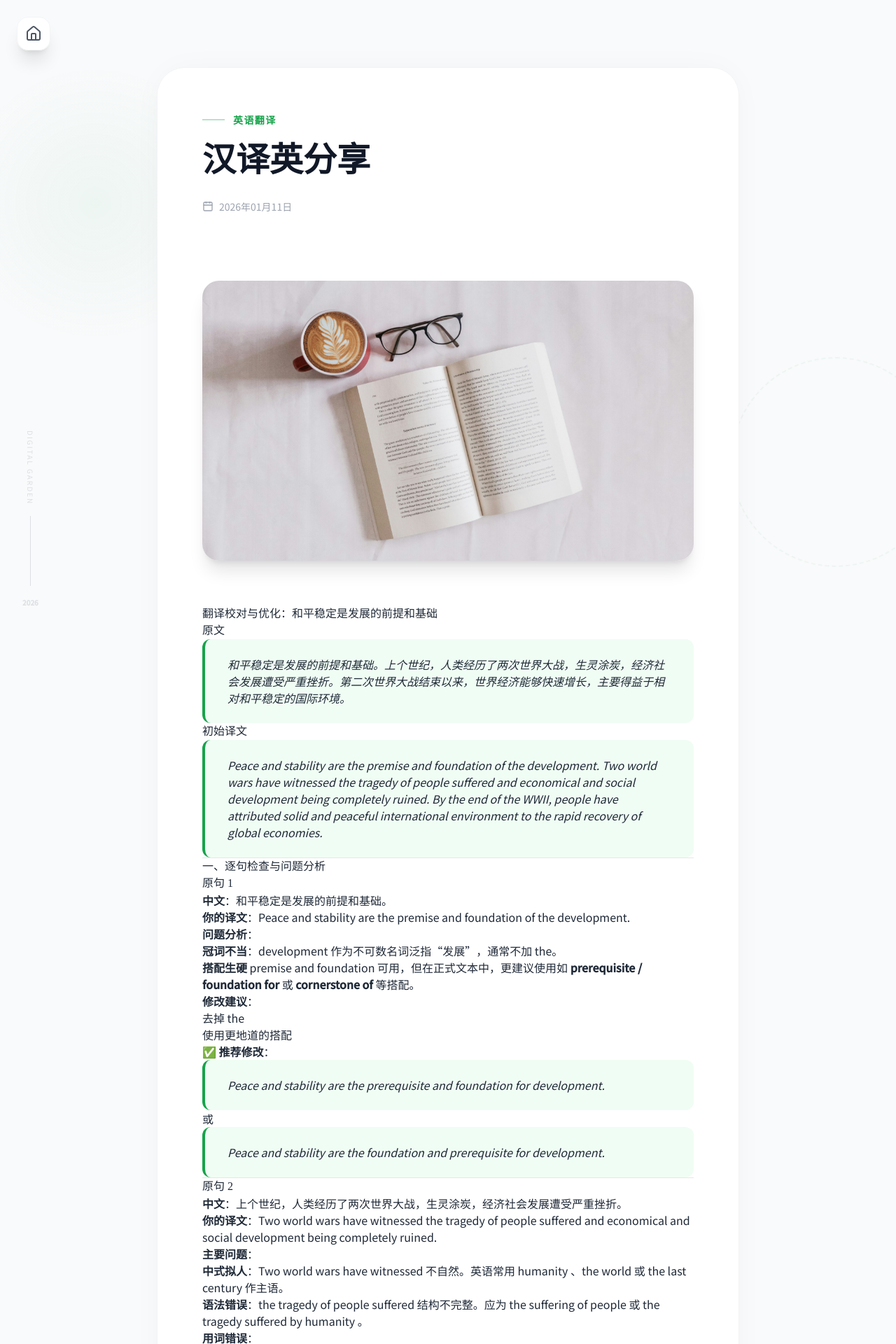
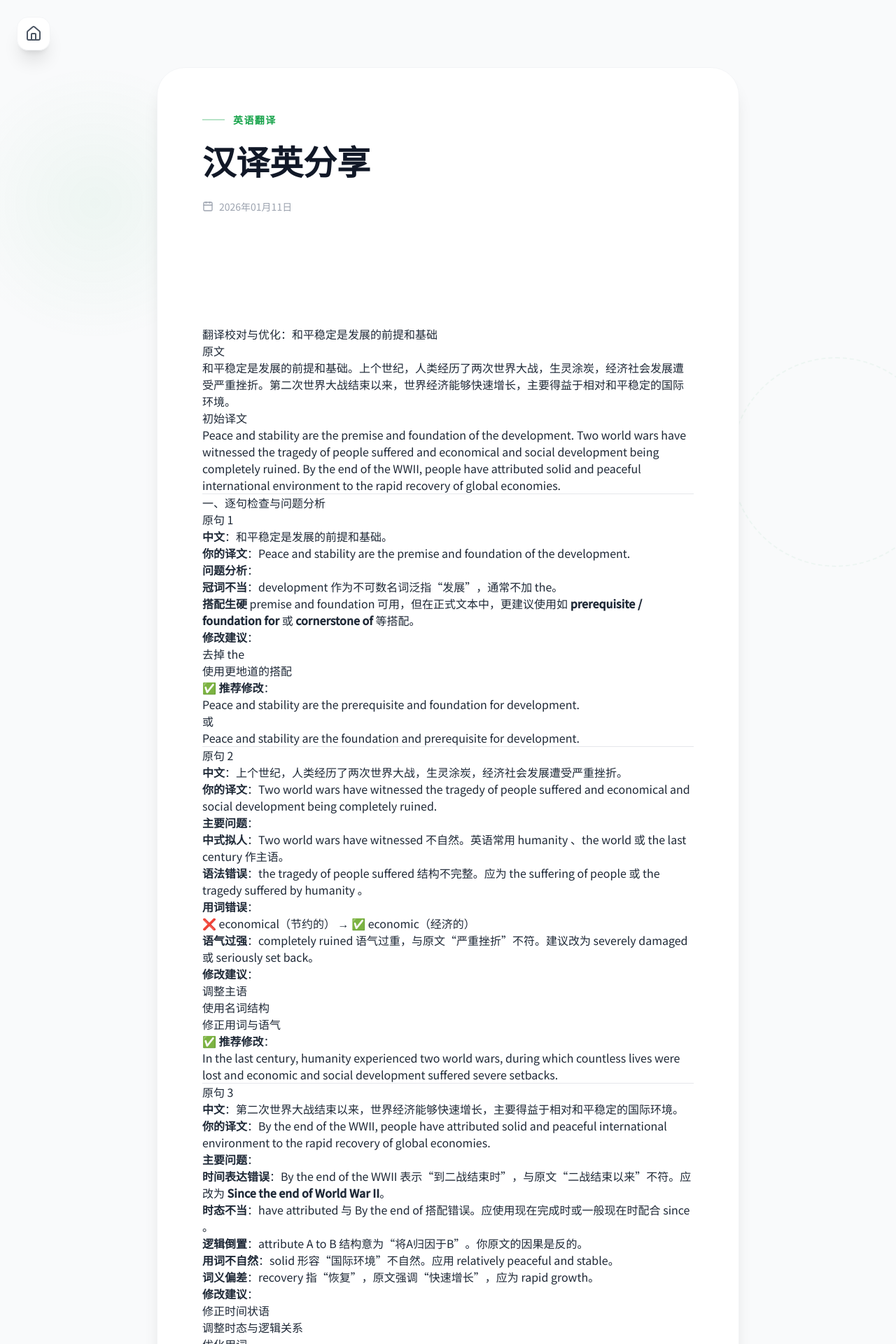
Before and after one commit to whydoIneedaname-cyber/whydoIneedaname-cyber.github.io, a Jekyll site: the page built from _posts/2026-01-11-汉译英分享.md, in a window 1280 px wide. Shown: the top 1920 px of the page at 70% size. Built offline with Jekyll 4.4.1, drawn with Linux system fonts in a browser that asks for light colours; nearby versions of some CDN libraries; some of the changed text lies outside the part shown.

Commit message:
Update post.html

```diff
--- a/_layouts/post.html
+++ b/_layouts/post.html
@@ -5,68 +5,73 @@
     <meta name="viewport" content="width=device-width, initial-scale=1.0">
     <title>{{ page.title }} - 我什么都读</title>
 
-    <!-- 引入样式和图标 -->
+    <!-- 引入资源 -->
     <script src="https://cdn.tailwindcss.com"></script>
     <script src="https://unpkg.com/lucide@latest"></script>
-    <script>tailwind.config = { darkMode: 'class' }</script>
+    <script>
+        tailwind.config = {
+            darkMode: 'class',
+            theme: {
+                extend: {
+                    // 深度定制排版插件
+                    typography: ({ theme }) => ({
+                        DEFAULT: {
+                            css: {
+                                '--tw-prose-headings': theme('colors.gray[900]'),
+                                '--tw-prose-invert-headings': theme('colors.white'),
+                                h1: {
+                                    fontSize: '2.25rem',
+                                    marginTop: '2rem',
+                                    marginBottom: '1rem',
+                                    fontWeight: '800',
+                                    lineHeight: '1.2',
+                                },
+                                h2: {
+                                    fontSize: '1.875rem',
+                                    marginTop: '2.5rem',
+                                    marginBottom: '1rem',
+                                    fontWeight: '700',
+                                    borderBottom: '1px solid #e5e7eb',
+                                    paddingBottom: '0.5rem',
+                                },
+                                h3: {
+                                    fontSize: '1.5rem',
+                                    marginTop: '2rem',
+                                    marginBottom: '0.75rem',
+                                    fontWeight: '600',
+                                },
+                                'h2, h3, h4': {
+                                    fontFamily: '"Noto Serif SC", serif',
+                                },
+                            },
+                        },
+                    }),
+                }
+            }
+        }
+    </script>
 
     <style>
-        @import url('https://fonts.googleapis.com/css2?family=Noto+Serif+SC:wght@700&family=Noto+Sans+SC:wght@400;500&display=swap');
+        @import url('https://fonts.googleapis.com/css2?family=Noto+Serif+SC:wght@700;800&family=Noto+Sans+SC:wght@400;500&display=swap');
 
-        body {
-            font-family: 'Noto Sans SC', sans-serif;
-            transition: background-color 0.3s ease;
-            overflow-x: hidden;
+        body { font-family: 'Noto Sans SC', sans-serif; transition: background-color 0.3s ease; }
+
+        /* 强制覆盖：确保标题在暗黑模式下也清晰 */
+        .dark .prose h2 { border-color: #374151; }
+
+        /* 背景装饰保持不变 */
+        body::before {
+            content: ""; position: fixed; top: 10%; left: -5%; width: 400px; height: 400px;
+            background: radial-gradient(circle, rgba(22, 163, 74, 0.05) 0%, transparent 70%);
+            z-index: -1; pointer-events: none;
         }
-
-        h1, h2, h3 { font-family: 'Noto Serif SC', serif; }
-
-        /* 背景装饰：左侧叶片水印 */
-        body::before {
-            content: "";
-            position: fixed;
-            top: 10%;
-            left: -5%;
-            width: 400px;
-            height: 400px;
-            background: radial-gradient(circle, rgba(22, 163, 74, 0.05) 0%, transparent 70%);
-            z-index: -1;
-            pointer-events: none;
+        body::after {
+            content: ""; position: fixed; bottom: 10%; right: -5%; width: 300px; height: 300px;
+            border: 2px dashed rgba(22, 163, 74, 0.05); border-radius: 50%;
+            z-index: -1; pointer-events: none;
         }
-
-        /* 背景装饰：右侧几何圆环 */
-        body::after {
-            content: "";
-            position: fixed;
-            bottom: 10%;
-            right: -5%;
-            width: 300px;
-            height: 300px;
-            border: 2px dashed rgba(22, 163, 74, 0.05);
-            border-radius: 50%;
-            z-index: -1;
-            pointer-events: none;
-        }
-
         .dark body::before { background: radial-gradient(circle, rgba(34, 197, 94, 0.1) 0%, transparent 70%); }
         .dark body::after { border-color: rgba(34, 197, 94, 0.1); }
-
-        .prose img { border-radius: 1.5rem; box-shadow: 0 20px 25px -5px rgba(0,0,0,0.1); margin: 2.5rem auto; }
-        .prose blockquote { border-left: 4px solid #16a34a; background: #f0fdf4; padding: 1.5rem 2rem; border-radius: 0.75rem; font-style: italic; }
-        .dark .prose blockquote { background: #064e3b; color: #ecfdf5; }
-
-        /* 侧边进度装饰 */
-        .side-decoration {
-            position: fixed;
-            left: 2rem;
-            bottom: 2rem;
-            display: flex;
-            flex-direction: column;
-            align-items: center;
-            gap: 1rem;
-            opacity: 0.3;
-        }
-        .side-decoration div { width: 1px; height: 100px; background: currentColor; }
     </style>
 </head>
 <body class="bg-gray-50 dark:bg-gray-900 text-gray-800 dark:text-gray-100 antialiased">
@@ -80,52 +85,36 @@
         </span>
     </a>
 
-    <!-- 侧边美化装饰 (仅在大屏幕显示) -->
-    <div class="hidden xl:flex side-decoration text-gray-400 dark:text-gray-600">
-        <span class="text-[10px] uppercase tracking-[0.2em] [writing-mode:vertical-lr]">Digital Garden</span>
-        <div></div>
-        <span class="text-[10px] font-bold">2026</span>
-    </div>
+    <!-- 主体内容卡片 -->
+    <div class="max-w-4xl mx-auto px-4 sm:px-6 lg:px-8 pt-24 pb-20">
+        <article class="bg-white dark:bg-gray-800/60 backdrop-blur-sm shadow-xl border border-gray-100 dark:border-gray-800 rounded-[2.5rem] overflow-hidden">
 
-    <!-- 主体内容卡片 -->
-    <div class="max-w-4xl mx-auto px-4 sm:px-6 lg:px-8 pt-24 pb-20 relative">
-        <article class="bg-white dark:bg-gray-800/50 backdrop-blur-sm shadow-[0_0_50px_-12px_rgba(0,0,0,0.05)] border border-gray-100 dark:border-gray-800 rounded-[2.5rem] overflow-hidden">
-
-            <!-- 文章页眉：带背景装饰 -->
             <header class="p-8 md:p-16 pb-0">
                 <div class="flex items-center gap-3 text-green-600 dark:text-green-400 font-bold text-sm uppercase tracking-widest mb-6">
                     <span class="w-8 h-[2px] bg-current opacity-30"></span>
-                    {{ page.category | default: "记录" }}
+                    {{ page.category | default: "博文" }}
                 </div>
-                <h1 class="text-4xl md:text-5xl font-bold text-gray-900 dark:text-white mb-8 leading-[1.2]">{{ page.title }}</h1>
+                <h1 class="text-4xl md:text-5xl font-bold text-gray-900 dark:text-white mb-8 leading-[1.2] font-[Noto Serif SC]">{{ page.title }}</h1>
                 <div class="flex items-center gap-6 text-gray-400 text-sm mb-8">
                     <div class="flex items-center"><i data-lucide="calendar" class="w-4 h-4 mr-2"></i>{{ page.date | date: "%Y年%m月%d日" }}</div>
                 </div>
             </header>
 
-            {% if page.image %}
-            <div class="px-8 md:px-16">
-                <div class="rounded-3xl overflow-hidden shadow-xl">
-                    <img src="{{ page.image | relative_url }}" alt="Cover" class="w-full h-auto object-cover max-h-[400px]">
-                </div>
-            </div>
-            {% endif %}
-
-            <!-- 正文区域 -->
-            <div class="p-8 md:p-16 pt-12 prose prose-lg dark:prose-invert max-w-none
-                        prose-headings:text-gray-900 dark:prose-headings:text-white
-                        prose-p:leading-relaxed prose-p:text-gray-600 dark:prose-p:text-gray-300
-                        prose-a:text-green-600 hover:prose-a:text-green-500 prose-a:no-underline prose-a:border-b prose-a:border-green-200 dark:prose-a:border-green-900">
+            <!-- 正文区域：通过定制类确保标题明显 -->
+            <div class="p-8 md:p-16 pt-6 prose prose-lg dark:prose-invert max-w-none
+                        prose-h1:text-gray-900 dark:prose-h1:text-white
+                        prose-h2:text-gray-900 dark:prose-h2:text-white
+                        prose-h3:text-gray-800 dark:prose-h3:text-gray-200
+                        prose-p:text-gray-600 dark:prose-p:text-gray-300">
                 {{ content }}
             </div>
 
-            <!-- 页脚装饰 -->
             <footer class="p-8 md:p-16 pt-0 mt-8">
                 <div class="pt-8 border-t border-gray-100 dark:border-gray-800 flex flex-col items-center gap-4">
                     <div class="w-10 h-10 rounded-full bg-green-50 dark:bg-green-900/30 flex items-center justify-center text-green-600">
                         <i data-lucide="leaf" class="w-5 h-5"></i>
                     </div>
-                    <p class="text-gray-400 text-sm">感谢阅读！我们在下一篇文字里再见。</p>
+                    <p class="text-gray-400 text-sm italic">—— 感谢阅读，我们下期再会！！ ——</p>
                 </div>
             </footer>
         </article>
@@ -133,9 +122,7 @@
 
     <script>
         lucide.createIcons();
-        if (localStorage.getItem('theme') === 'dark') {
-            document.documentElement.classList.add('dark');
-        }
+        if (localStorage.getItem('theme') === 'dark') document.documentElement.classList.add('dark');
     </script>
 </body>
 </html>
```
